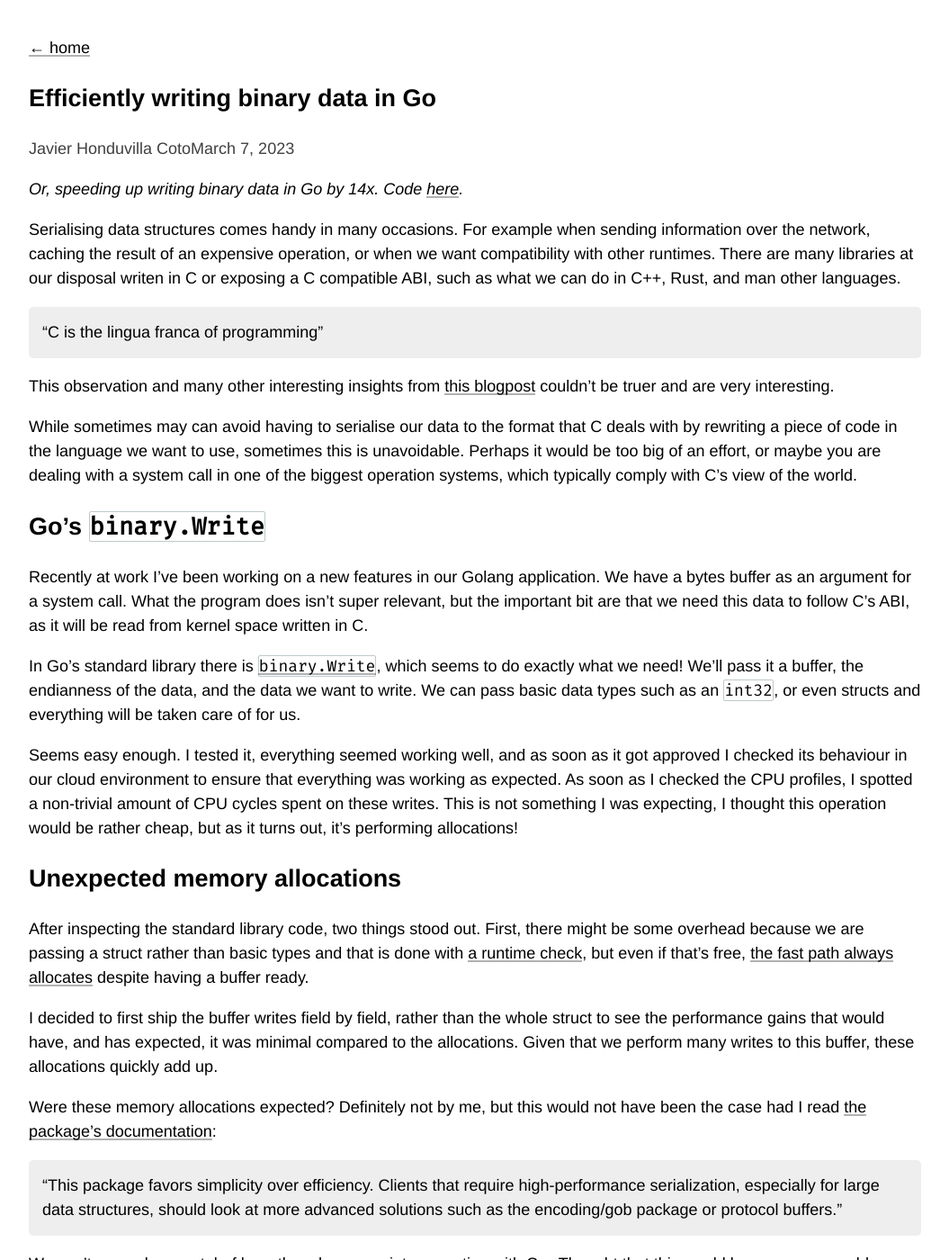
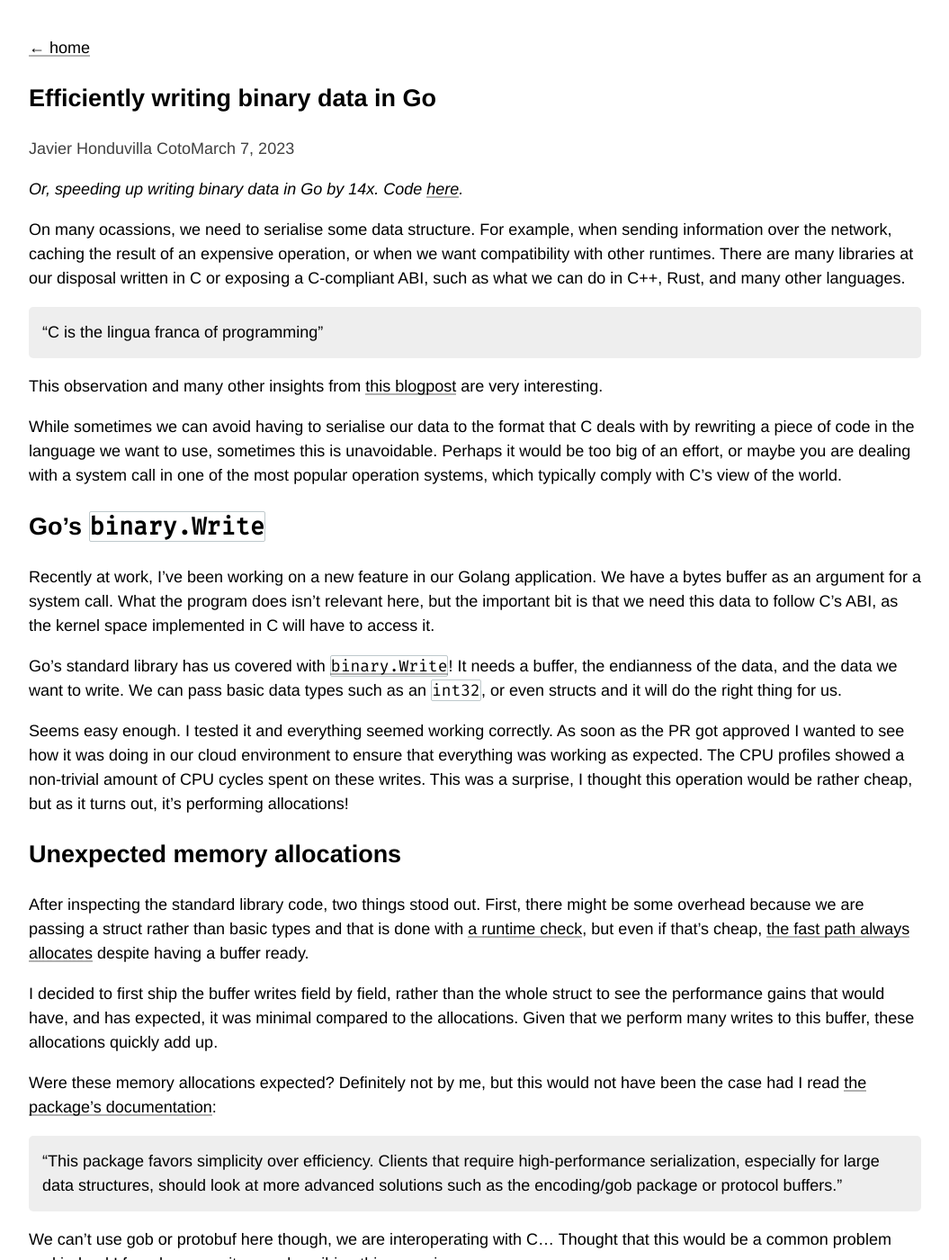
Before and after one commit to javierhonduco/blog, a Jekyll site: the page built from _posts/2023-3-7-efficiently-writing-binary-data-golang.md, in a window 1280 px wide and 1400 px high. Shown: the whole window at 90% size, without its empty margins (112-1167 px from the left). Built offline with Jekyll 4.4.1, drawn with Linux system fonts in a browser that asks for light colours; a script that is not in the unit is left out; some of the changed text lies outside the part shown.

Commit message:
Blogpost fixes
Signed-off-by: Francisco Javier Honduvilla Coto <javierhonduco@gmail.com>

````diff
--- a/_posts/2023-3-7-efficiently-writing-binary-data-golang.md
+++ b/_posts/2023-3-7-efficiently-writing-binary-data-golang.md
@@ -8,26 +8,26 @@ categories: golang go efficiency
 
 _Or, speeding up writing binary data in Go by 14x. Code [here](https://github.com/parca-dev/parca-agent/pull/1312)._
 
-Serialising data structures comes handy in many occasions. For example when sending information over the network, caching the result of an expensive operation, or when we want compatibility with other runtimes. There are many libraries at our disposal writen in C or exposing a C compatible ABI, such as what we can do in C++, Rust, and man other languages.
+On many ocassions, we need to serialise some data structure. For example, when sending information over the network, caching the result of an expensive operation, or when we want compatibility with other runtimes. There are many libraries at our disposal written in C or exposing a C-compliant ABI, such as what we can do in C++, Rust, and many other languages.
 
 > C is the lingua franca of programming
 
-This observation and many other interesting insights from [this blogpost](https://faultlore.com/blah/c-isnt-a-language/) couldn't be truer and are very interesting.
+This observation and many other insights from [this blogpost](https://faultlore.com/blah/c-isnt-a-language/) are very interesting.
 
-While sometimes may can avoid having to serialise our data to the format that C deals with by rewriting a piece of code in the language we want to use, sometimes this is unavoidable. Perhaps it would be too big of an effort, or maybe you are dealing with a system call in one of the biggest operation systems, which typically comply with C's view of the world.
+While sometimes we can avoid having to serialise our data to the format that C deals with by rewriting a piece of code in the language we want to use, sometimes this is unavoidable. Perhaps it would be too big of an effort, or maybe you are dealing with a system call in one of the most popular operation systems, which typically comply with C's view of the world.
 
 
 ## Go's `binary.Write`
 
-Recently at work I've been working on a new features in our Golang application. We have a bytes buffer as an argument for a system call. What the program does isn't super relevant, but the important bit are that we need this data to follow C's ABI, as it will be read from kernel space written in C.
+Recently at work, I've been working on a new feature in our Golang application. We have a bytes buffer as an argument for a system call. What the program does isn't relevant here, but the important bit is that we need this data to follow C's ABI, as the kernel space implemented in C will have to access it.
 
-In Go's standard library there is [`binary.Write`](https://pkg.go.dev/encoding/binary), which seems to do exactly what we need! We'll pass it a buffer, the endianness of the data, and the data we want to write. We can pass basic data types such as an `int32`, or even structs and everything will be taken care of for us.
+Go's standard library has us covered with [`binary.Write`](https://pkg.go.dev/encoding/binary)! It needs a buffer, the endianness of the data, and the data we want to write. We can pass basic data types such as an `int32`, or even structs and it will do the right thing for us.
 
-Seems easy enough. I tested it, everything seemed working well, and as soon as it got approved I checked its behaviour in our cloud environment to ensure that everything was working as expected. As soon as I checked the CPU profiles, I spotted a non-trivial amount of CPU cycles spent on these writes. This is not something I was expecting, I thought this operation would be rather cheap, but as it turns out, it's performing allocations!
+Seems easy enough. I tested it and everything seemed working correctly. As soon as the PR got approved I wanted to see how it was doing in our cloud environment to ensure that everything was working as expected. The CPU profiles showed a non-trivial amount of CPU cycles spent on these writes. This was a surprise, I thought this operation would be rather cheap, but as it turns out, it's performing allocations!
 
 ## Unexpected memory allocations
 
-After inspecting the standard library code, two things stood out. First, there might be some overhead because we are passing a struct rather than basic types and that is done with [a runtime check](https://cs.opensource.google/go/go/+/refs/tags/go1.20.2:src/encoding/binary/binary.go;l=342), but even if that's free, [the fast path always allocates](https://cs.opensource.google/go/go/+/refs/tags/go1.20.2:src/encoding/binary/binary.go;l=341) despite having a buffer ready.
+After inspecting the standard library code, two things stood out. First, there might be some overhead because we are passing a struct rather than basic types and that is done with [a runtime check](https://cs.opensource.google/go/go/+/refs/tags/go1.20.2:src/encoding/binary/binary.go;l=342), but even if that's cheap, [the fast path always allocates](https://cs.opensource.google/go/go/+/refs/tags/go1.20.2:src/encoding/binary/binary.go;l=341) despite having a buffer ready.
 
 I decided to first ship the buffer writes field by field, rather than the whole struct to see the performance gains that would have, and has expected, it was minimal compared to the allocations. Given that we perform many writes to this buffer, these allocations quickly add up.
 
@@ -74,7 +74,7 @@ func (eb *EfficientBuffer) PutUint64(v uint64) {
 // [...] And other helper methods for other basic types.
 ```
 
-I wanted to have an ergonomic API that would encapsulate the slicing operations. Go's slices and the way they are implemented under the hood really helps here and I used some of the tricks you can do with them in this code. It can be used like this:
+An ergonomic API that would encapsulate the slicing operations helps making the code more readable. Go's slices and their implementation really helps here and I used some of the tricks you can do with them in this code. It can be used like this:
 
 ```go
 const (
@@ -92,8 +92,8 @@ func main() {
 }
 ```
 
-The naming is not great and I might change it later on. The API assumes that the caller is using space that has been pre-reserved and doesn't do any out-of-bounds check yet, this is something we might improve, but in the meantime it allowed us to ship this feature without eating too much from the performance budget which could be better used for other useful features!
+The naming could perhaps be improved. The API assumes that the caller is using space that has been pre-reserved and doesn't do any out-of-bounds check yet, this is something we might improve but in the meantime it allowed us to ship this feature without eating too much from the performance budget which could be better used for other useful features!
 
 ## Conclusion
 
-Continuously monitoring the performance of our applications in production can help us find issues that were difficult to spot during testing, helping make our software more efficient and reliable. It can also help us challenge our assumptions and understand our languages and runtimes a bit betterm, which is a great plus! :)
+Continuously monitoring our applications in production, including their performance, can help us find issues that were difficult to spot during testing, helping make our software more efficient and reliable. It can also help us challenge our assumptions and understand our languages and runtimes a bit better, which is a great plus! :)
````
Also changed, not shown: other parts of _posts/2023-3-7-efficiently-writing-binary-data-golang.md (+1 -1 lines).
